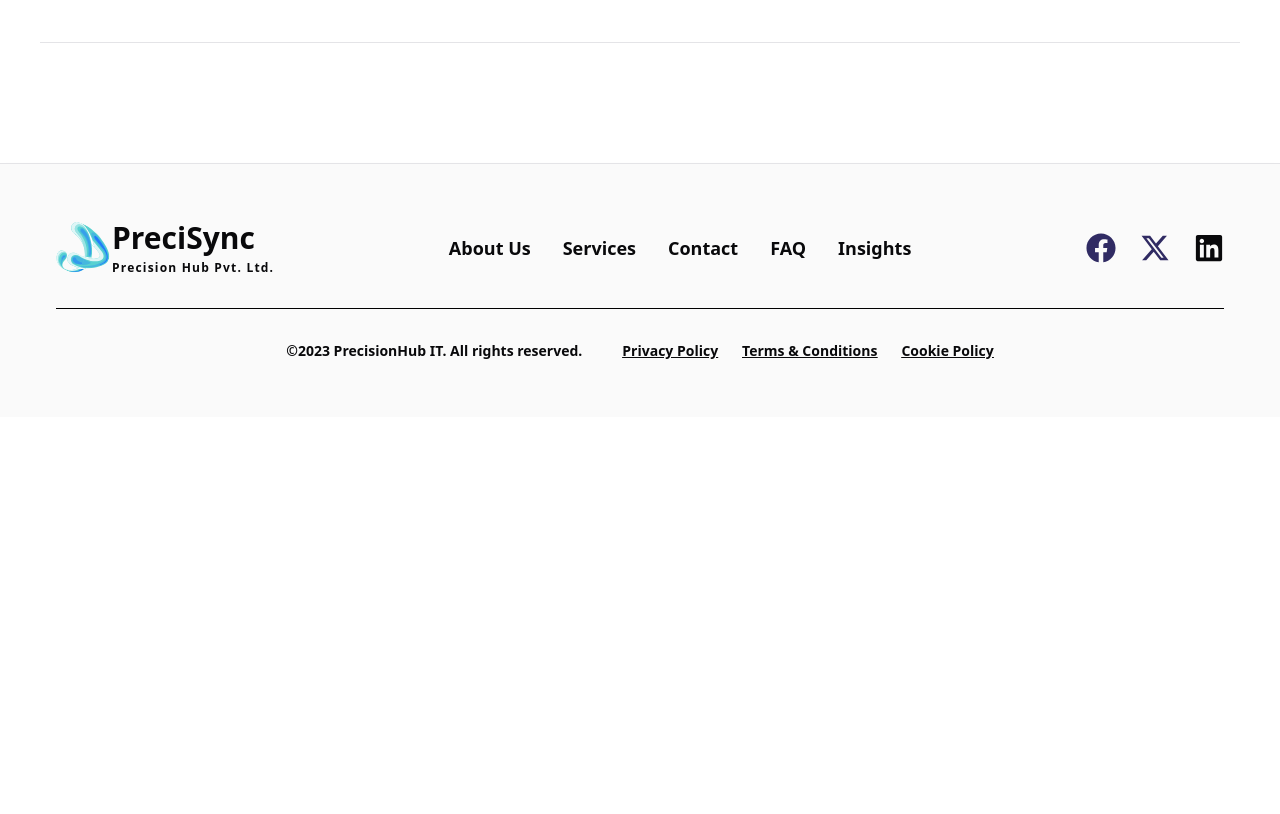
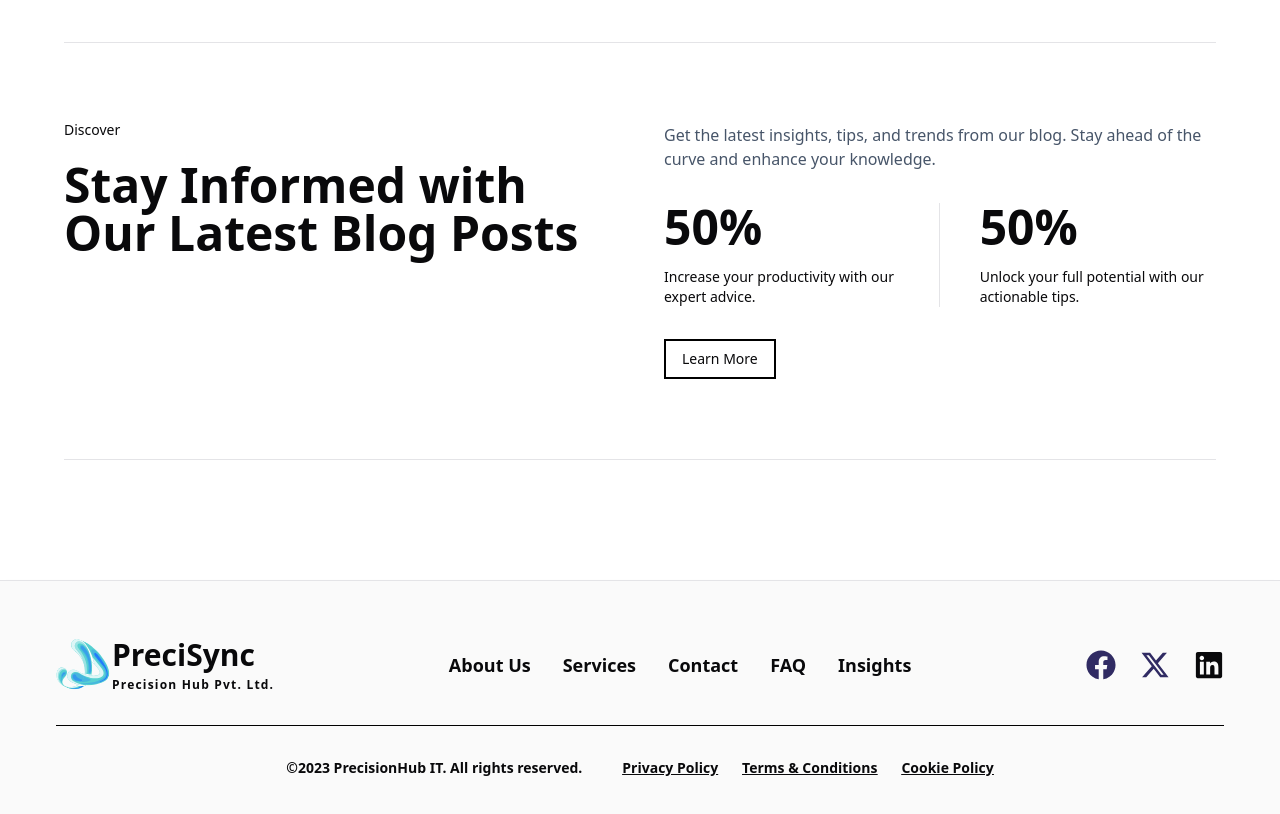
Before and after one commit to Siddhartha097/precisionHubIT, a React (Vite) app: page /insights in a window 1280 px wide. Shown: the part 1360-2174 px from the top of the page. Before the commit the page ends 1777 px from the top, so only its background shows below. Built offline with nearby package versions, Linux system fonts and the light colour scheme.

Commit message:
first commit

```diff
--- a/src/Pages/Blogs.tsx
+++ b/src/Pages/Blogs.tsx
@@ -1,10 +1,11 @@
 import MoreBtn from "@/components/MoreBtn";
+import PercentBox from "@/components/PercentBox";
 import { Label } from "@/components/ui/label";
 import { Separator } from "@/components/ui/separator";
 
 const Blogs = () => {
   return (
-    <main className="flex flex-col w-full h-full gap-10 px-10 pb-10">
+    <main className="flex flex-col w-full h-full gap-10 px-16 max-md:px-8 pb-10">
       <section className="w-full h-full flex items-center justify-center relative">
         <img
           className="scale-90 rounded-lg shadow-md "
@@ -13,7 +14,7 @@ const Blogs = () => {
         />
       </section>
 
-      <Separator className="my-10" />
+      <Separator className="my-5 md:my-10" />
 
       <section className="flex max-md:flex-col md:*:w-1/2  items-center justify-between max-md:text-center gap-10">
         <div>
@@ -34,7 +35,7 @@ const Blogs = () => {
         </div>
       </section>
 
-      <Separator className="my-10" />
+      <Separator className="my-5 md:my-10" />
 
       <section className="flex max-md:flex-col items-center justify-center gap-6">
         <div className="flex flex-col max-md:items-center justify-between gap-6 max-md:text-center tracking-wide lg:w-1/3">
@@ -67,7 +68,39 @@ const Blogs = () => {
         </div>
       </section>
 
-      <Separator className="my-10" />
+      <Separator className="my-5 md:my-10" />
+
+      <section className="flex justify-between max-md:flex-col max-md:text-center gap-12 max-md:gap-0 *:md:w-1/2">
+        <div className="flex flex-col max-md:items-center gap-6 ">
+          <Label htmlFor="text">Discover</Label>
+          <h1 className="text-5xl font-bold max-md:text-4xl">
+            Stay Informed with Our Latest Blog Posts
+          </h1>
+        </div>
+
+        <Separator className="my-7 md:hidden" />
+
+        <div className="flex flex-col gap-8">
+          <h4 className="max-md: font-medium text-slate-600">
+            Get the latest insights, tips, and trends from our blog. Stay ahead
+            of the curve and enhance your knowledge.
+          </h4>
+          <div className="flex items-center gap-10 justify-between">
+            <PercentBox
+              text="Increase your productivity with our expert advice."
+              textStyle="text-sm font-medium"
+            />
+            <Separator orientation="vertical" />
+            <PercentBox
+              text="Unlock your full potential with our actionable tips."
+              textStyle="text-sm font-medium"
+            />
+          </div>
+          <MoreBtn link="/learn" />
+        </div>
+      </section>
+
+      <Separator className="my-5 md:my-10" />
 
       <section></section>
     </main>
--- /dev/null
+++ b/src/components/ImageBox.tsx
@@ -0,0 +1,25 @@
+interface ImageBoxProps {
+  imgSrc: string;
+  alt?: string;
+  imgClassName?: string;
+  className?: string;
+}
+
+const ImageBox: React.FC<ImageBoxProps> = ({
+  imgSrc,
+  alt = 'img',
+  imgClassName,
+  className,
+}) => {
+  return (
+    <section className={`className"w-full h-full flex items-center justify-center relative ${className}`}>
+      <img
+        className={`scale-90 rounded-lg shadow-md ${imgClassName}`}
+        src={imgSrc}
+        alt={alt}
+      />
+    </section>
+  );
+};
+
+export default ImageBox;
```
